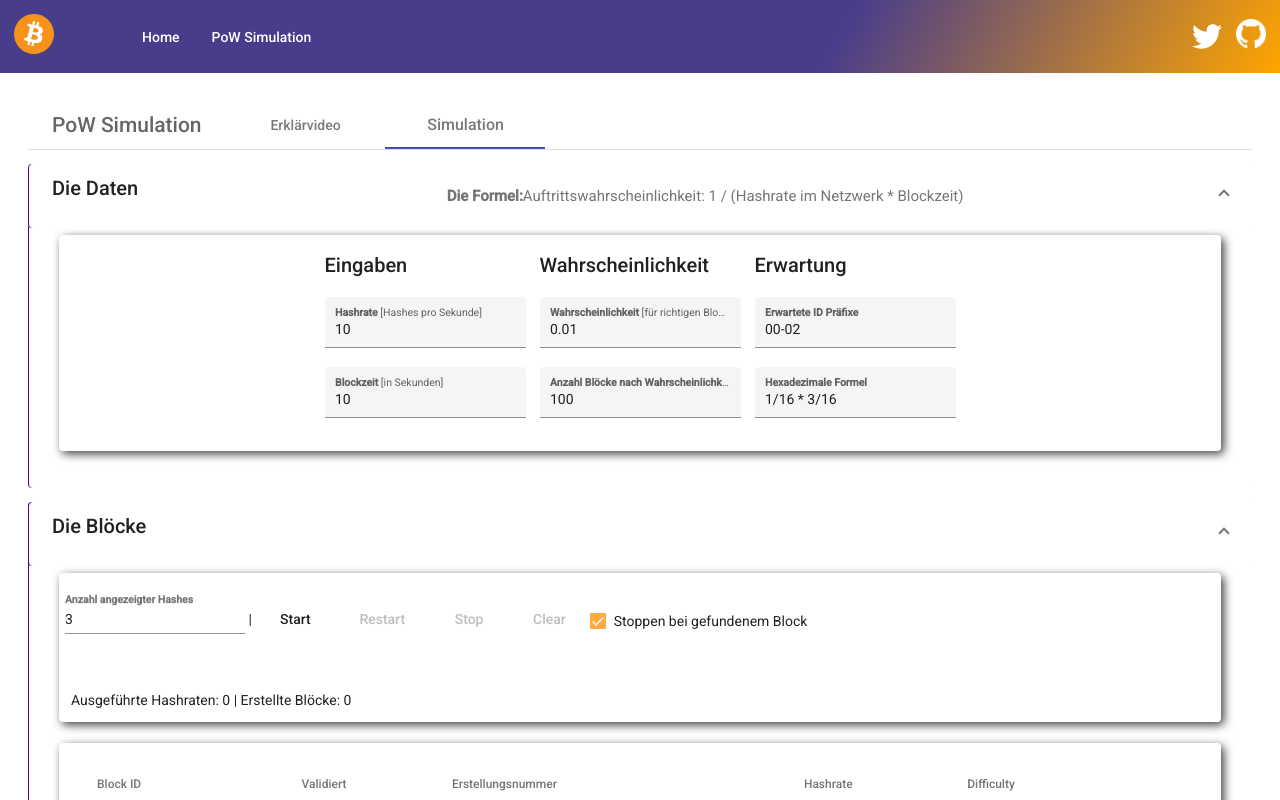
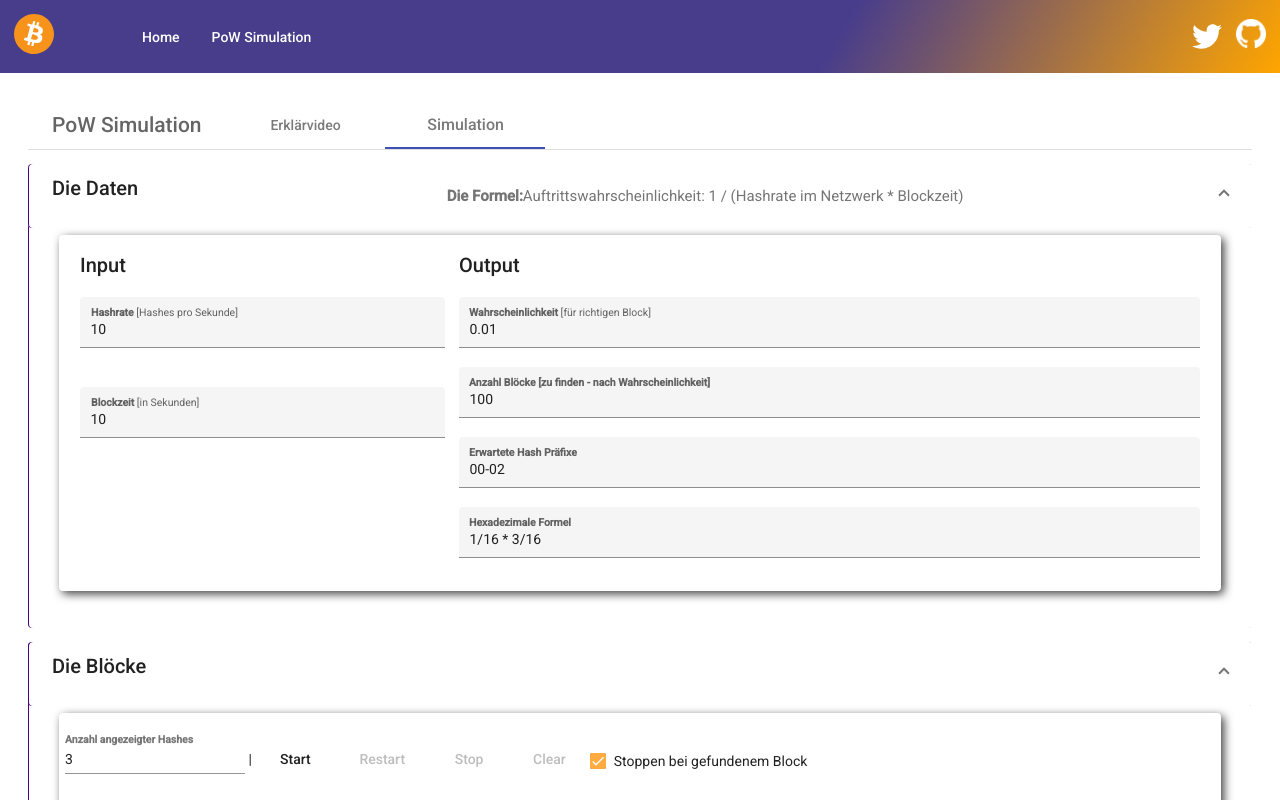
Before and after one commit to MyKaez/btc-playground, an Angular app: page /pow in a window 1280 px wide. Both pictures are taken after a click on the button 640 px from the left and 188 px from the top of the page. Shown: the top 800 px of the page. Built offline with nearby package versions, Linux system fonts and the light colour scheme.

Commit message:
restyled

```diff
--- a/src/app/simulators/pow/pow.component.html
+++ b/src/app/simulators/pow/pow.component.html
@@ -22,8 +22,8 @@
             </mat-expansion-panel-header>
             <mat-card>
                 <mat-card-content class="data">
-                    <div>
-                        <h2>Eingaben</h2>
+                    <div class="input">
+                        <h2>Input</h2>
                         <mat-form-field appearance="fill">
                             <mat-label><b>Hashrate</b> [Hashes pro Sekunde]</mat-label>
                             <input type="number" matInput [(ngModel)]="hashRate">
@@ -34,25 +34,20 @@
                             <input type="number" matInput [(ngModel)]="blockTime">
                         </mat-form-field>
                     </div>
-                    <div>
-                        <h2>Wahrscheinlichkeit</h2>
+                    <div class="output">
+                        <h2>Output</h2>
                         <mat-form-field appearance="fill">
                             <mat-label><b>Wahrscheinlichkeit</b> [für richtigen Block]</mat-label>
                             <input type="number" matInput [ngModel]="probability" readonly="true">
                         </mat-form-field>
-                        <br />
                         <mat-form-field appearance="fill">
-                            <mat-label><b>Anzahl Blöcke nach Wahrscheinlichkeit</b></mat-label>
+                            <mat-label><b>Anzahl Blöcke [zu finden - nach Wahrscheinlichkeit]</b></mat-label>
                             <input type="number" matInput [ngModel]="expectedAmountOfBlocks" readonly="true">
                         </mat-form-field>
-                    </div>
-                    <div>
-                        <h2>Erwartung</h2>
                         <mat-form-field appearance="fill">
-                            <mat-label><b>Erwartete ID Präfixe</b></mat-label>
+                            <mat-label><b>Erwartete Hash Präfixe</b></mat-label>
                             <input type="text" matInput [ngModel]="expectedPrefixes" readonly="true">
                         </mat-form-field>
-                        <br />
                         <mat-form-field appearance="fill">
                             <mat-label><b>Hexadezimale Formel</b></mat-label>
                             <input type="text" matInput [ngModel]="hexaDecimalFormula" readonly="true">
--- a/src/app/simulators/pow/pow.component.scss
+++ b/src/app/simulators/pow/pow.component.scss
@@ -3,8 +3,25 @@
     justify-content: center;
 
     div {
-        width: auto;
         padding-left: 0.5em;
         padding-right: 0.5em;
+        display: flex;
+        flex-direction: column;
+    }
+
+    .input>* {
+        width: 100%;
+    }
+
+    .output>* {
+        width: 100%;
+    }
+
+    .input {
+        width: 33%
+    }
+
+    .output {
+        width: 67%
     }
 }
```
